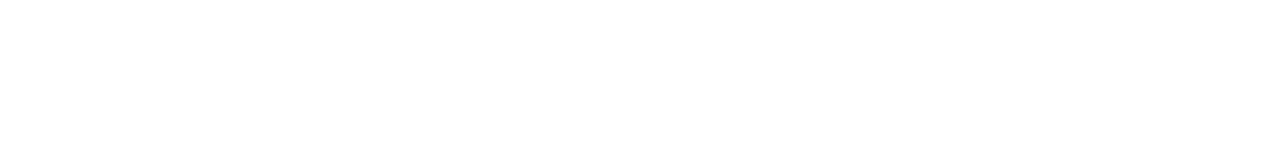
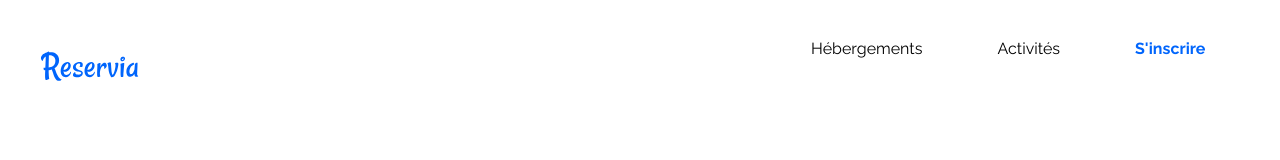
Before and after one commit to sachi86/ChristelleBono_2_03062021, a plain HTML site: page index.html in a window 1280 px wide. Drawn offline with Linux system fonts and the light colour scheme.

Commit message:
Intégration du header
Logo et menu de navigation

```diff
--- a/index.html
+++ b/index.html
@@ -1,5 +1,5 @@
 <!DOCTYPE html>
-<html>
+<html lang="fr">
     <head>
         <meta charset="utf-8">
         <title>Réservia</title>
@@ -9,6 +9,18 @@
         <link href="https://fonts.googleapis.com/css2?family=Raleway:ital,wght@0,100;0,200;0,300;0,400;0,500;0,600;0,700;0,800;0,900;1,100;1,200;1,300;1,400;1,500;1,600;1,700;1,800;1,900&display=swap" rel="stylesheet">
     </head>
     <body>
+        <div id="container">
+            <header>
+                <img id="logo" src="images/Reservia.svg" alt="Logo de Reservia">
+                <nav>
+                    <ul>
+                        <li class="menu"><a href="#Hébergements">Hébergements</a></li>
+                        <li class="menu"><a href="#Activités">Activités</a></li>
+                        <li><a href="#" class="inscrire">S'inscrire</a></li>
+                    </ul>
+                </nav>
+            </header>
+        </div>
 
     </body>
 </html>
--- a/styles.css
+++ b/styles.css
@@ -0,0 +1,41 @@
+body {
+	font-family: 'Raleway', sans-serif;
+	display: flex;
+	justify-content: center;
+}
+#container {
+	width: 95%;
+}
+header {
+	display: flex;
+	justify-content: space-between;
+}
+#logo {
+	width: 100px;
+	padding-top: 35px;
+}
+nav {
+    display: flex;
+    align-items: center;
+}
+nav ul {
+	display: flex;
+}
+nav li, nav a {
+	list-style: none;
+}
+.menu a {
+	padding: 37px 35px 0 40px;
+	text-decoration: none;
+	color: black;
+}
+.menu a:hover {
+	color:  #0065FC;
+	border-top: solid 2px #0065FC;
+}
+.inscrire {
+	color: #0065FC;
+	font-weight: bold;
+	padding: 37px 35px 0 40px;
+	text-decoration: none;
+}
```
Also changed, not shown: images/Reservia.svg (added).
